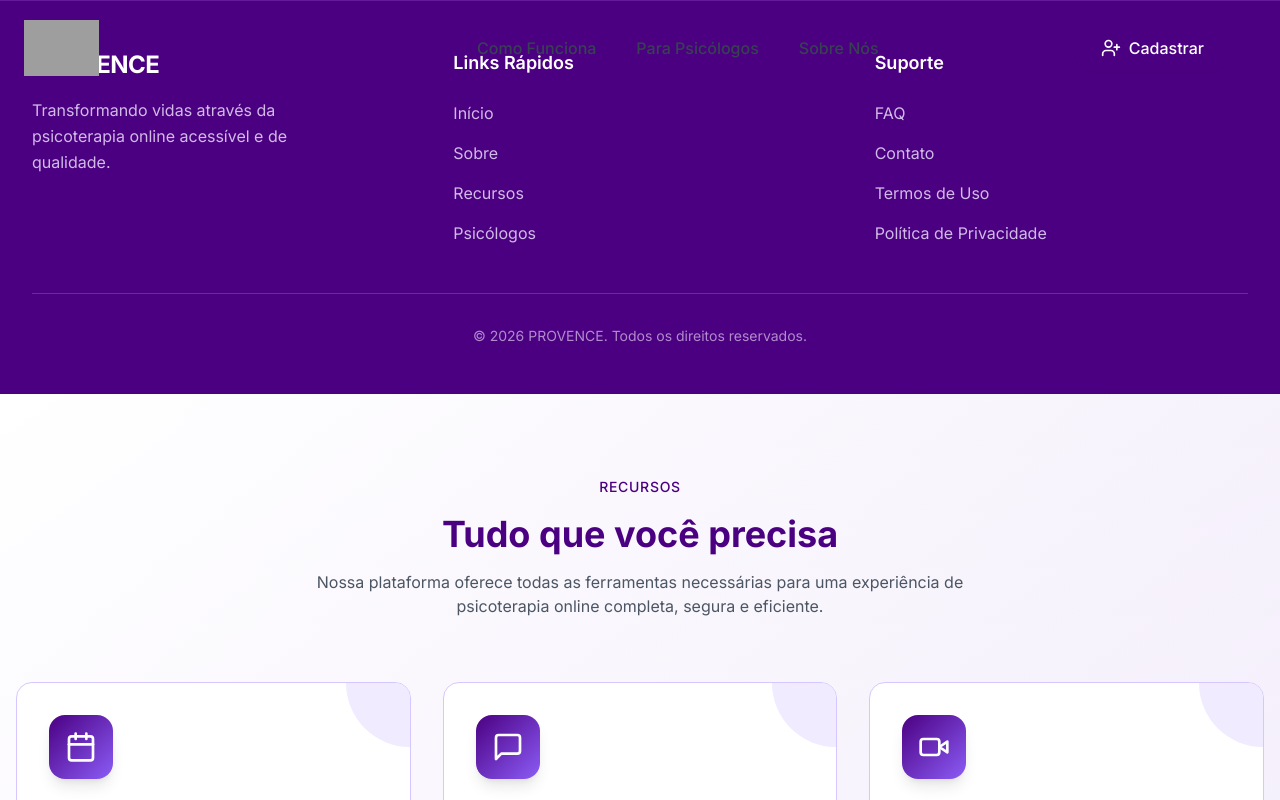
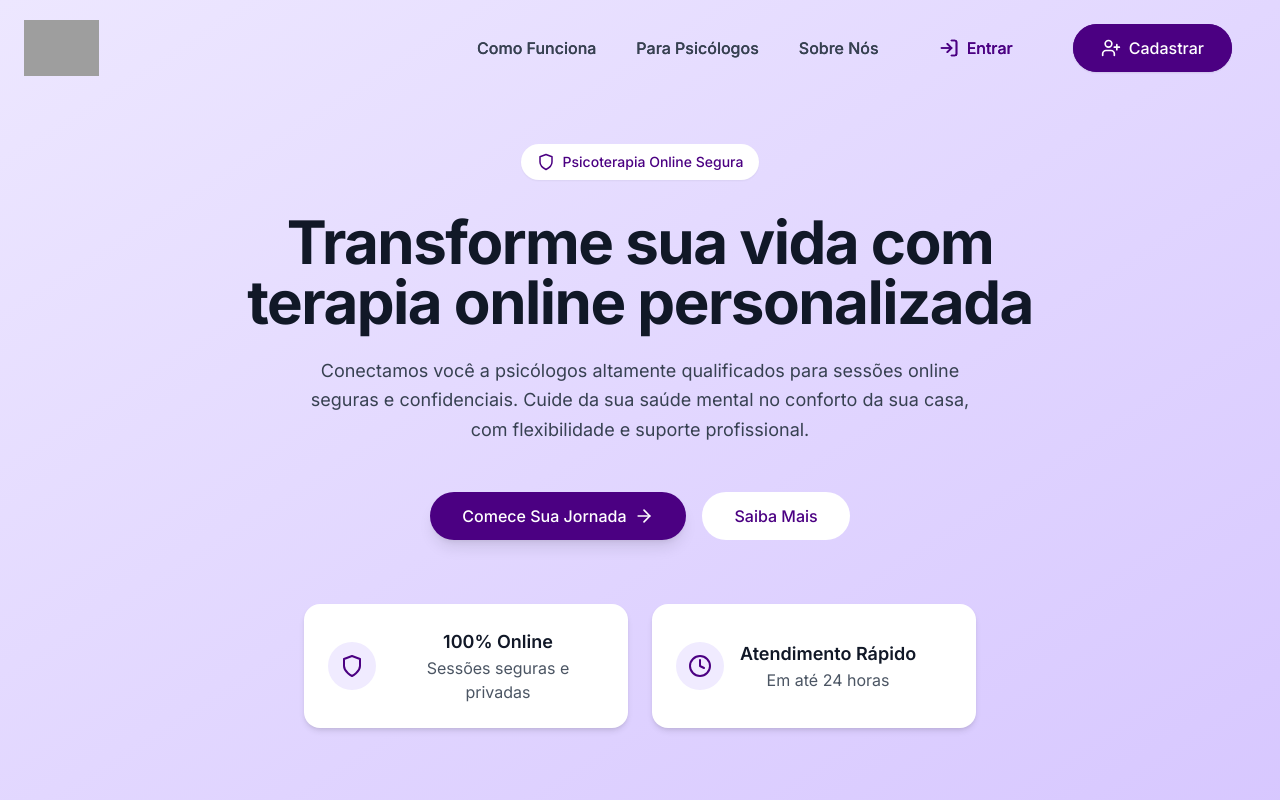
Before and after one commit to yasmimaliceteixeira/provence-frontend, a Next.js app: page / in a window 1280 px wide. Shown: the top 800 px of the page. Built offline with nearby package versions, Linux system fonts and the light colour scheme; grey boxes are pictures that could not be loaded.

Commit message:
update: altera nome para PROVENCE e remove contatos do footer

```diff
--- a/components/hero.tsx
+++ b/components/hero.tsx
@@ -1,64 +1,105 @@
 "use client"
 
+import { motion } from "framer-motion"
 import Link from "next/link"
+import { ArrowRight, Shield, Clock } from "lucide-react"
+import Navbar from "./navbar"
 
-export default function Footer() {
+export default function Hero() {
   return (
-    <footer className="bg-[#4B0082] text-white py-12 border-t border-purple-400/20">
-      <div className="max-w-[1440px] mx-auto px-4 sm:px-6 lg:px-8">
-        <div className="grid grid-cols-1 md:grid-cols-3 gap-12 mb-12">
-          {/* Coluna 1: Logo e Descrição */}
-          <div className="space-y-4">
-            <h2 className="text-2xl font-bold tracking-tight text-white">PROVENCE</h2>
-            <p className="text-purple-100/80 max-w-xs leading-relaxed">
-              Transformando vidas através da psicoterapia online acessível e de qualidade.
-            </p>
-          </div>
+    <div className="min-h-screen bg-gradient-to-br from-[#EDE7FF] via-[#E2D7FF] to-[#D7C7FF] relative overflow-hidden">
+      <Navbar />
 
-          {/* Coluna 2: Links Rápidos */}
-          <div>
-            <h3 className="text-lg font-semibold mb-6">Links Rápidos</h3>
-            <ul className="space-y-4 text-purple-100/80">
-              <li>
-                <Link href="/" className="hover:text-white transition-colors">Início</Link>
-              </li>
-              <li>
-                <Link href="/sobre" className="hover:text-white transition-colors">Sobre</Link>
-              </li>
-              <li>
-                <Link href="/recursos" className="hover:text-white transition-colors">Recursos</Link>
-              </li>
-              <li>
-                <Link href="/psicologos" className="hover:text-white transition-colors">Psicólogos</Link>
-              </li>
-            </ul>
-          </div>
+      {/* Hero Section */}
+      <section className="pt-36 pb-24">
+        <div className="max-w-[1440px] mx-auto px-4 sm:px-6 lg:px-8">
+          <div className="max-w-4xl mx-auto text-center">
+            <motion.div
+              initial={{ opacity: 0, scale: 0.9 }}
+              animate={{ opacity: 1, scale: 1 }}
+              transition={{ delay: 0.2, duration: 0.5 }}
+              className="inline-flex items-center gap-2 px-4 py-2 bg-white rounded-full shadow-sm mb-8 mx-auto"
+            >
+              <Shield size={18} className="text-[#4B0082]" />
+              <span className="text-sm font-medium text-[#4B0082]">Psicoterapia Online Segura</span>
+            </motion.div>
 
-          {/* Coluna 3: Suporte */}
-          <div>
-            <h3 className="text-lg font-semibold mb-6">Suporte</h3>
-            <ul className="space-y-4 text-purple-100/80">
-              <li>
-                <Link href="/faq" className="hover:text-white transition-colors">FAQ</Link>
-              </li>
-              <li>
-                <Link href="/contato" className="hover:text-white transition-colors">Contato</Link>
-              </li>
-              <li>
-                <Link href="/termos" className="hover:text-white transition-colors">Termos de Uso</Link>
-              </li>
-              <li>
-                <Link href="/privacidade" className="hover:text-white transition-colors">Política de Privacidade</Link>
-              </li>
-            </ul>
+            <motion.div
+              initial={{ opacity: 0, y: 20 }}
+              animate={{ opacity: 1, y: 0 }}
+              transition={{ delay: 0.3, duration: 0.8 }}
+              className="space-y-6 mb-12"
+            >
+              <h1 className="text-4xl sm:text-5xl lg:text-6xl font-bold text-gray-900 tracking-tight">
+                Transforme sua vida com terapia online personalizada
+              </h1>
+
+              <p className="text-lg text-gray-700 leading-relaxed max-w-2xl mx-auto">
+                Conectamos você a psicólogos altamente qualificados para sessões online seguras e confidenciais. Cuide
+                da sua saúde mental no conforto da sua casa, com flexibilidade e suporte profissional.
+              </p>
+            </motion.div>
+
+            <motion.div
+              initial={{ opacity: 0, y: 20 }}
+              animate={{ opacity: 1, y: 0 }}
+              transition={{ delay: 0.5, duration: 0.8 }}
+              className="flex flex-wrap justify-center gap-4 mb-16"
+            >
+              <Link
+                href="/cadastro"
+                className="inline-flex items-center px-8 py-3 rounded-full text-base font-medium text-white bg-[#4B0082] hover:bg-[#3B0062] transition-all shadow-lg hover:shadow-[#4B0082]/20 group"
+              >
+                Comece Sua Jornada
+                <ArrowRight className="ml-2 w-5 h-5 group-hover:translate-x-1 transition-transform" />
+              </Link>
+              <Link
+                href="/saiba-mais"
+                className="inline-flex items-center px-8 py-3 rounded-full text-base font-medium text-[#4B0082] bg-white hover:bg-[#F0EBFF] transition-all"
+              >
+                Saiba Mais
+              </Link>
+            </motion.div>
+
+            {/* Feature Cards */}
+            <motion.div
+              initial={{ opacity: 0 }}
+              animate={{ opacity: 1 }}
+              transition={{ delay: 0.6, duration: 0.8 }}
+              className="grid sm:grid-cols-2 gap-6 max-w-2xl mx-auto"
+            >
+              {[
+                {
+                  icon: Shield,
+                  title: "100% Online",
+                  description: "Sessões seguras e privadas",
+                },
+                {
+                  icon: Clock,
+                  title: "Atendimento Rápido",
+                  description: "Em até 24 horas",
+                },
+              ].map((card, index) => (
+                <motion.div
+                  key={index}
+                  initial={{ opacity: 0, y: 20 }}
+                  animate={{ opacity: 1, y: 0 }}
+                  transition={{ delay: 0.7 + index * 0.1, duration: 0.8 }}
+                  className="flex items-center gap-4 p-6 rounded-2xl bg-white shadow-md"
+                >
+                  <div className="w-12 h-12 rounded-full bg-[#F0EBFF] flex items-center justify-center flex-shrink-0">
+                    <card.icon className="w-6 h-6 text-[#4B0082]" />
+                  </div>
+                  <div>
+                    <h3 className="font-semibold text-gray-900 text-lg">{card.title}</h3>
+                    <p className="text-gray-600">{card.description}</p>
+                  </div>
+                </motion.div>
+              ))}
+            </motion.div>
           </div>
         </div>
-
-        {/* Linha Divisória e Copyright */}
-        <div className="pt-8 border-t border-purple-400/30 text-center text-sm text-purple-100/60">
-          <p>© 2026 PROVENCE. Todos os direitos reservados.</p>
-        </div>
-      </div>
-    </footer>
+      </section>
+    </div>
   )
 }
```
